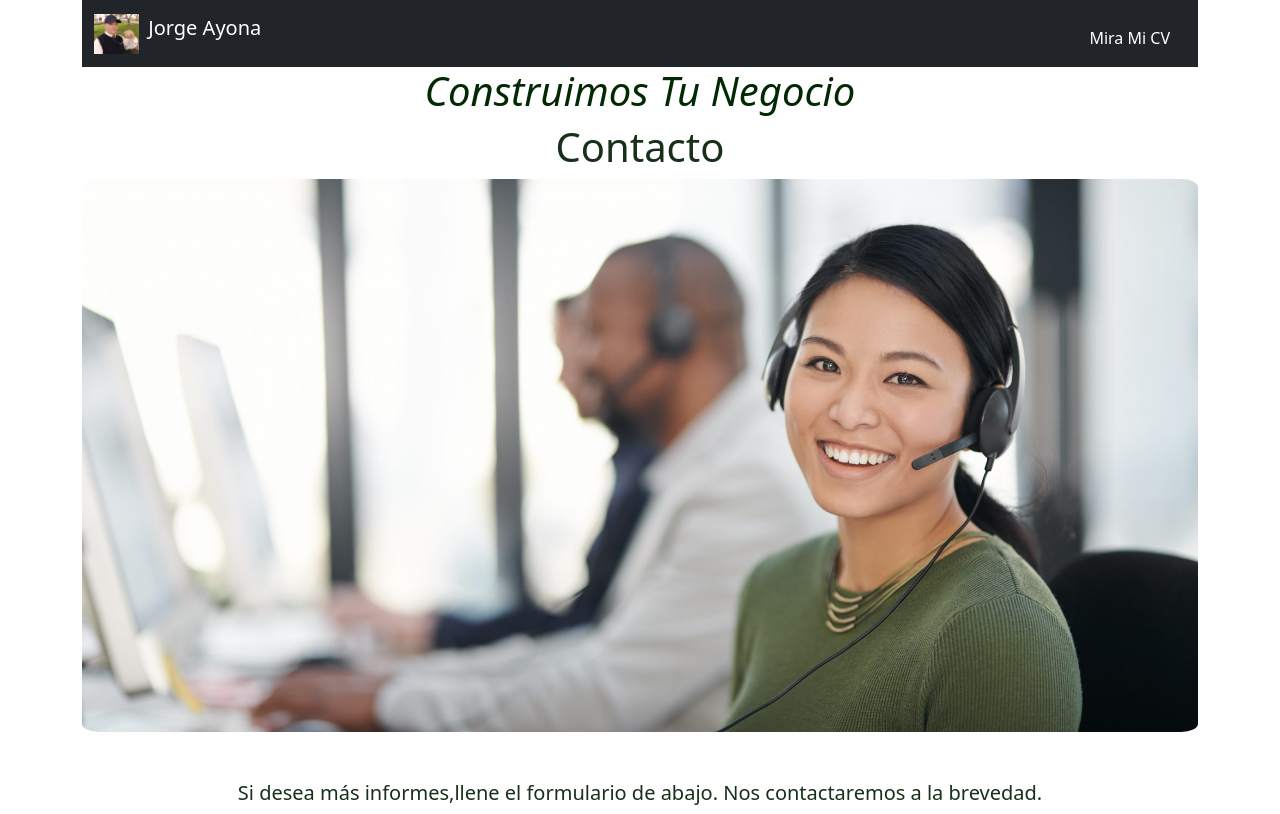
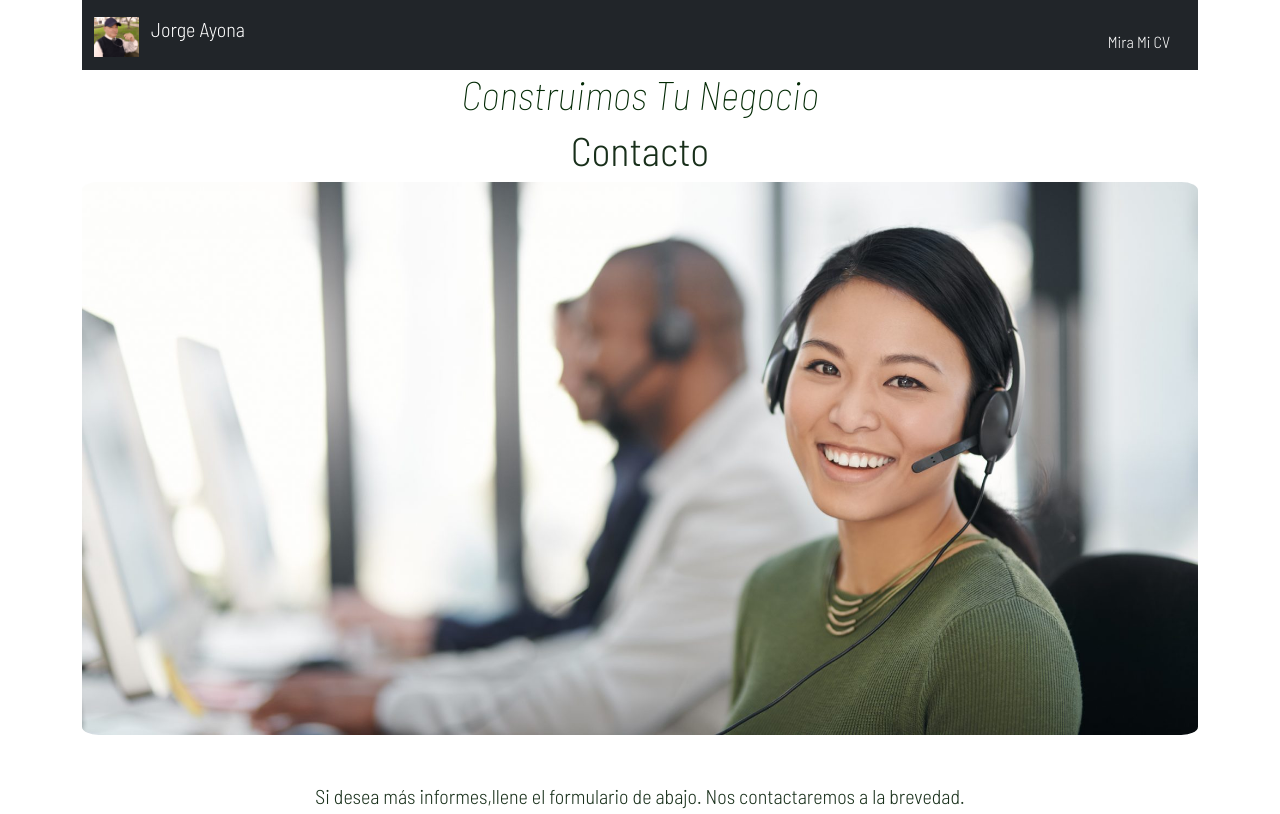
Before and after one commit to ayonafamily/contacto, a website: page index.html in a window 1280 px wide. Shown: the top 814 px of the page. Drawn offline with Linux system fonts and the light colour scheme.

Commit message:
arreglo navbar

```diff
--- a/index.html
+++ b/index.html
@@ -8,6 +8,8 @@
   <meta name="Author" content="Jorge Ayona" />
   <meta name="viewport" content="width=device-width, initial-scale=1.0" />
   <meta name="description" content="Jorge Ayona - Contacto" />
+  <link rel="preconnect" href="https://fonts.gstatic.com">
+<link href="https://fonts.googleapis.com/css2?family=Barlow+Semi+Condensed:ital,wght@0,300;0,600;0,900;1,100&display=swap" rel="stylesheet">
   <link rel="stylesheet" href="css/reducido.css">
   <link rel="shortcut icon" href="img/favicon.jpg" type="image/x-icon" />
   <title>Jorge Ayona - Contacto</title>
@@ -22,14 +24,14 @@
       <nav class="navbar navbar-expand-lg navbar-dark bg-dark">
         <div class="container">
           <a class="navbar-brand" href="https://jorgeayona.com" target="_blank">
-            <img src="img/logo.png" class="d-inline-block align-text-top" width=45" height="40">
-            <span class="m-1 pt-2" font-size: 0.9em; font-size: 1em;">Jorge Ayona
+            <img src="img/logo.png" class="d-inline-block align-text-top" width="45" height="40">
+            <span class="m-2 pt-3 brand" >Jorge Ayona
             </span>
           </a>
           <!-- Pendientes de manipulacion $Sass-->
           <ul class="nav nav justify-content-right mt-2 align-text-top">
-            <li class="nav-item">
-              <a class="nav-link active" href="https://jorgeayona.com" target="_blank"><span id="blanco">Mira
+            <li class="nav-item ">
+              <a class="nav-link active" href="https://jorgeayona.com" target="_blank"><span class="d-inline-block align-text-top  pt-1" id="blanco">Mira
                   Mi CV</span></a>
           </ul>
         </div>
--- a/sass/custom.scss
+++ b/sass/custom.scss
@@ -1,3 +1,16 @@
+
+@media (min-width: 992px) {
+    .alto-100 {
+        height: 100vh;
+    }
+}
+
+// Revisar el archivo node_modules\bootstrap\scss\_variables.scss
+$font-family-sans-serif: 'Barlow Semi Condensed', sans-serif;
+
+.brand{
+    font-size: 0.9em; font-size: 1em;
+}
 
 img{
     border-radius: 1.5% ;
```
Also changed, not shown: css/reducido.css, sass/custom.css, 1 other file.
